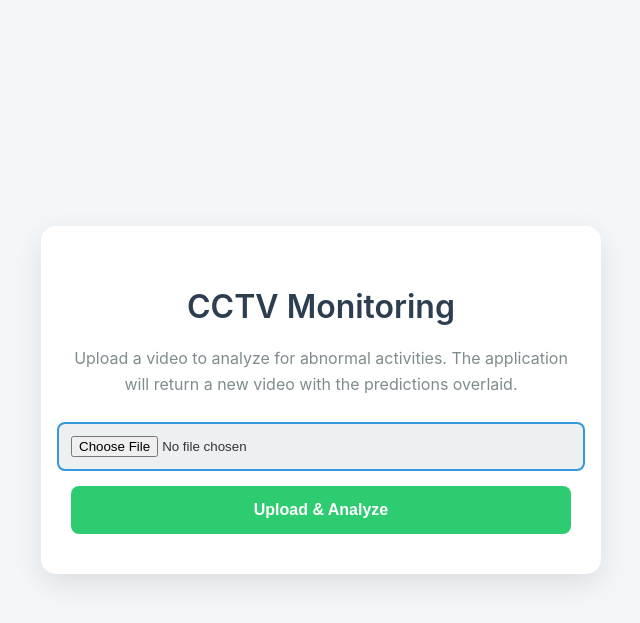
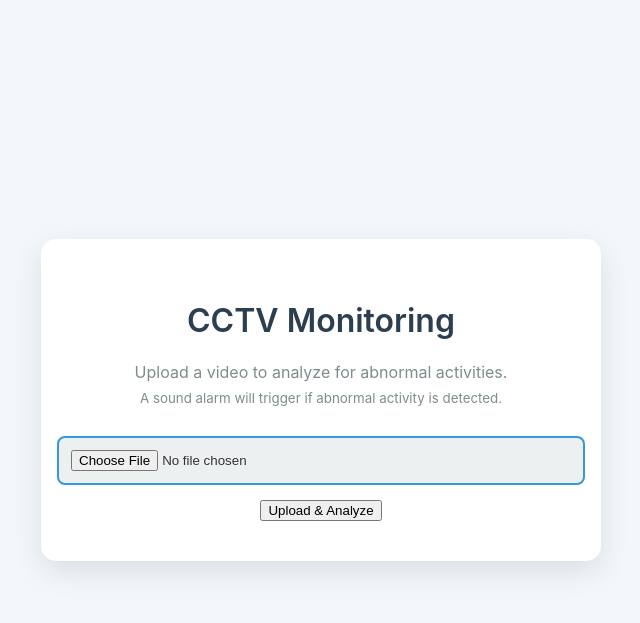
Before and after one commit to s-samadmasud/cctv_monitoring_agent, a Flask app: page / in a window 1280 px wide. Shown: the top 623 px of the page, without its empty margins (319-959 px from the left). Run offline with Flask 3, Linux system fonts and the light colour scheme; parts of the project's set-up code (start-up, migrations or seed data) failed here and were passed over.

Commit message:
files added'

```diff
--- a/app.py
+++ b/app.py
@@ -7,8 +7,6 @@
 from tensorflow.keras.applications import MobileNetV2
 import multiprocessing
 import uuid
-import time
-import json
 
 # ------------------ Constants ------------------
 IMG_SIZE = 128
@@ -24,9 +22,11 @@
 os.makedirs(UPLOAD_FOLDER, exist_ok=True)
 os.makedirs(OUTPUT_FOLDER, exist_ok=True)
 
-# Shared memory for task status
-manager = multiprocessing.Manager()
-task_status = manager.dict()
+# ------------------ Global variables for multiprocessing ------------------
+model = None
+manager = None
+task_status = None
+pool = None
 
 # ------------------ Build Model Architecture ------------------
 def build_model():
@@ -53,8 +53,6 @@
     model = Model(inputs=input_sequence, outputs=output)
     return model
 
-# ------------------ Load Model (Global scope for multiprocessing) ------------------
-model = None
 def init_worker():
     """Load model in worker process once to avoid reloading for every task."""
     global model
@@ -68,7 +66,6 @@
         print(f"Error loading model weights: {e}")
         model = None
 
-# Video processing function (to be run in a separate process)
 def process_video_task(task_id, input_video_path, output_video_path):
     """Processes the video and overlays the predictions. Runs in a separate process."""
     task_status[task_id] = {'status': 'processing', 'progress': 0}
@@ -92,6 +89,7 @@
 
     original_frame_buffer = []
     processed_frame_buffer = []
+    predicted_class_name = "Normal_Activities" # Default prediction
 
     frame_count = 0
     while True:
@@ -101,7 +99,6 @@
 
         frame_count += 1
 
-        # Update progress for the user
         if frame_count % 100 == 0:
              task_status[task_id]['progress'] = int((frame_count / total_frames) * 100)
 
@@ -144,17 +141,13 @@
 
     cap.release()
     out.release()
-
-    # Clean up the original file after processing
     os.remove(input_video_path)
 
-    task_status[task_id] = {'status': 'completed', 'progress': 100, 'filename': os.path.basename(output_video_path)}
+    result = {'status': 'completed', 'progress': 100, 'filename': os.path.basename(output_video_path)}
+    if 'predicted_class_name' in locals():
+        result['prediction'] = predicted_class_name
 
-
-# Multiprocessing pool for background tasks
-# The 'initializer' is important to load the model just once per process
-num_cpus = multiprocessing.cpu_count()
-pool = multiprocessing.Pool(processes=num_cpus, initializer=init_worker)
+    task_status[task_id] = result
 
 # ------------------ Flask App ------------------
 app = Flask(__name__)
@@ -180,7 +173,6 @@
 
     task_status[file_id] = {'status': 'queued'}
 
-    # Dispatch the video processing to the background pool
     pool.apply_async(process_video_task, args=(file_id, input_path, output_path))
 
     return jsonify({
@@ -204,4 +196,8 @@
     return jsonify({"error": "File not found"}), 404
 
 if __name__ == "__main__":
+    manager = multiprocessing.Manager()
+    task_status = manager.dict()
+    num_cpus = multiprocessing.cpu_count()
+    pool = multiprocessing.Pool(processes=num_cpus, initializer=init_worker)
     app.run(host="0.0.0.0", port=5000, debug=True)
--- a/templates/index.html
+++ b/templates/index.html
@@ -5,17 +5,89 @@
     <meta name="viewport" content="width=device-width, initial-scale=1.0">
     <title>CCTV Monitoring</title>
     <link rel="stylesheet" href="{{ url_for('static', filename='style.css') }}">
+    <script>
+        document.addEventListener('DOMContentLoaded', () => {
+            const form = document.getElementById('uploadForm');
+            const statusDiv = document.getElementById('statusMessage');
+            const downloadLinkDiv = document.getElementById('downloadLink');
+            const audioAlert = new Audio("{{ url_for('static', filename='warning-alarm.mp3') }}");
+
+            const handleDownload = (filename) => {
+                downloadLinkDiv.innerHTML = `
+                    <p class="success">Processing complete! Your video is ready to download.</p>
+                    <a href="/download/${filename}" class="button" download>Download Processed Video</a>
+                `;
+            };
+
+            const checkStatus = (taskId) => {
+                const intervalId = setInterval(async () => {
+                    const response = await fetch(`/status/${taskId}`);
+                    const data = await response.json();
+
+                    statusDiv.innerHTML = `<p class="info">Task ID: ${taskId}</p>`;
+
+                    if (data.status === 'completed') {
+                        clearInterval(intervalId);
+                        statusDiv.innerHTML = `<p class="success">Video processing complete! Preparing download link...</p>`;
+                        handleDownload(data.filename);
+
+                        if (data.prediction === 'Abnormal_Activities') {
+                            console.log('Abnormal activity detected. Triggering alert.');
+                            audioAlert.play();
+                            alert("Abnormal activity detected!");
+                        }
+                    } else if (data.status === 'error') {
+                        clearInterval(intervalId);
+                        statusDiv.innerHTML = `<p class="error">An error occurred: ${data.message}</p>`;
+                    } else {
+                        statusDiv.innerHTML = `<p class="info">Status: ${data.status.toUpperCase()} - Progress: ${data.progress}%</p>`;
+                    }
+                }, 3000); // Poll every 3 seconds
+            };
+
+            form.addEventListener('submit', async (e) => {
+                e.preventDefault();
+                statusDiv.innerHTML = `<p class="info">Uploading video... Please wait.</p>`;
+
+                const formData = new FormData(form);
+
+                try {
+                    const response = await fetch('/upload', {
+                        method: 'POST',
+                        body: formData
+                    });
+
+                    const data = await response.json();
+
+                    if (data.status === 'success') {
+                        form.style.display = 'none';
+                        statusDiv.innerHTML = `<p class="success">${data.message}</p>`;
+                        checkStatus(data.task_id);
+                    } else {
+                        statusDiv.innerHTML = `<p class="error">Upload failed: ${data.error}</p>`;
+                    }
+                } catch (error) {
+                    statusDiv.innerHTML = `<p class="error">An unexpected error occurred during upload. Please try again.</p>`;
+                }
+            });
+        });
+    </script>
 </head>
 <body>
-
     <div class="container">
         <h1>CCTV Monitoring</h1>
-        <p>Upload a video to analyze for abnormal activities. The application will return a new video with the predictions overlaid.</p>
-        <form method="post" action="/upload" enctype="multipart/form-data">
+        <p>Upload a video to analyze for abnormal activities.
+            <br>
+            <small>A sound alarm will trigger if abnormal activity is detected.</small>
+        </p>
+
+        <form id="uploadForm">
             <input type="file" name="file" id="fileInput" accept="video/mp4,video/avi,video/mov" required>
-            <input type="submit" value="Upload & Analyze">
+            <button type="submit" class="button">Upload & Analyze</button>
         </form>
+
+        <div id="statusMessage"></div>
+        <div id="downloadLink"></div>
     </div>
-
 </body>
 </html>
```
Also changed, not shown: 1 other file.
